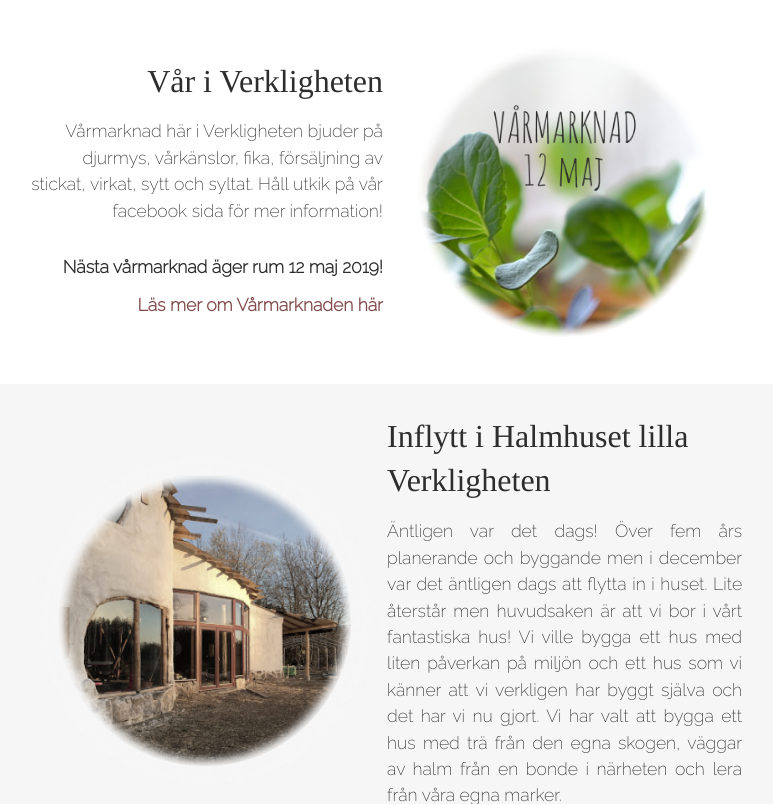
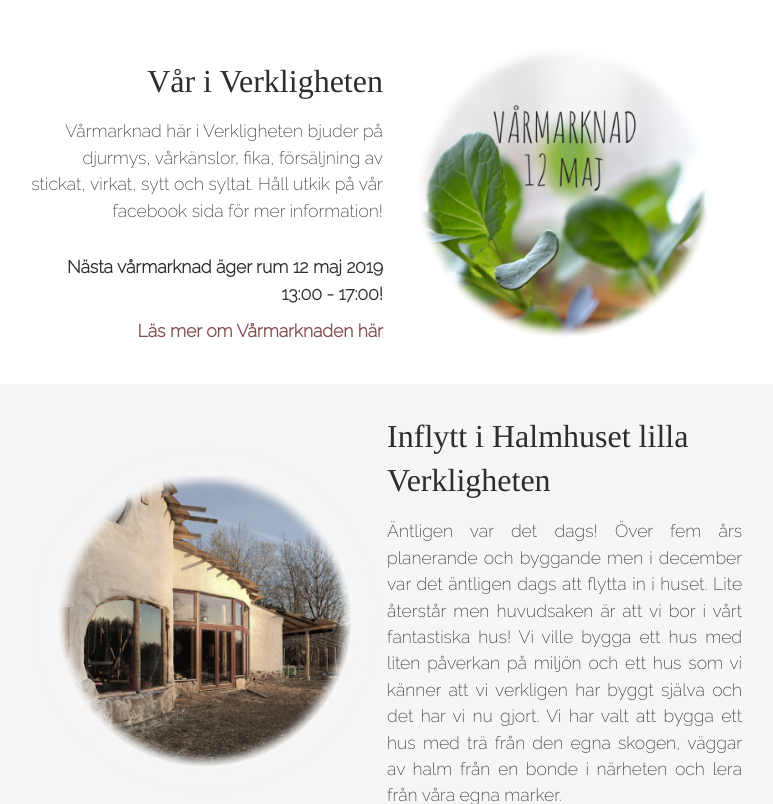
Before and after one commit to lejossan/verkligheten, a PHP site: page / in a window 1280 px wide. Shown: the part 704-1508 px from the top of the page, without its empty margins (255-1028 px from the left). Run offline with PHP 8.4, Linux system fonts and the light colour scheme; some libraries are stand-ins or nearby versions; some web fonts are replaced.

Commit message:
tider för vårmarknad

```diff
--- a/texts/varmarknad.php
+++ b/texts/varmarknad.php
@@ -8,7 +8,7 @@
     <p>Missa heller inte att kika på vad våra inbjudna försäljare har gjort. Hantverk i garn, tyg och trä, egensydda barnkläder, luffarslöjd och säkert fler saker kommer också att finnas på borden.</p>
     <p>Allt i liten skala och med omtanke om människor och miljö.</p>';
   echo '<p>Gratis parkering och inträde!</p>';
-  echo '<p class="strong">Nästa vårmarknad äger rum 12 maj 2019!</p>';
+  echo '<p class="strong">Nästa vårmarknad äger rum 12 maj 2019 13:00 - 17:00 !</p>';
 
   echo '</div>';
     echo '<div class="col--6">
--- a/texts/varmarknad_teaser.php
+++ b/texts/varmarknad_teaser.php
@@ -4,7 +4,7 @@ echo '<h2>Vår i Verkligheten</h2>';
 
 echo '<p>Vårmarknad här i Verkligheten bjuder på djurmys, vårkänslor, fika, försäljning av stickat, virkat, sytt och syltat. Håll utkik på vår facebook sida för mer information!</p>';
 
-echo '<p class="strong">Nästa vårmarknad äger rum 12 maj 2019!</p>';
+echo '<p class="strong">Nästa vårmarknad äger rum 12 maj 2019 13:00 - 17:00!</p>';
 
 echo '<a class="readmore" href="aktuellt.php">Läs mer om Vårmarknaden här</a>';
 
```
